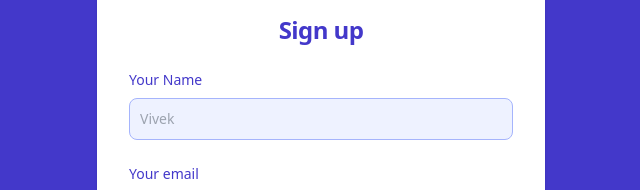
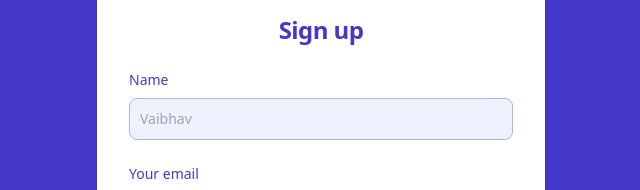
Before and after one commit to Vivek20510/Login-System, a Next.js app: page /register in a window 1280 px wide. Shown: the part 175-365 px from the top of the page, without its empty margins (319-959 px from the left). Built offline with nearby package versions, Linux system fonts and the light colour scheme.

Commit message:
Update register.jsx
changes

```diff
--- a/pages/register.jsx
+++ b/pages/register.jsx
@@ -32,8 +32,8 @@ export default function Register() {
                             </h1>
                             <form onSubmit={handleSubmit} className=" space-y-4 md:space-y-6" action="#">
                                 <div className='text-left'>
-                                    <label htmlFor="name" className="block mb-2 text-sm font-medium text-indigo-700 dark:text-white">Your Name</label>
-                                    <input onChange={(e) => setFormData({ ...formData, name: e.target.value })} type="text" name="name" id="name" className="bg-indigo-50 border border-indigo-300 text-indigo-700 sm:text-sm rounded-lg focus:ring-primary-600 focus:border-primary-600 block w-full p-2.5 dark:bg-indigo-700 dark:border-indigo-600 dark:placeholder-indigo-400 dark:text-white dark:focus:ring-blue-500 dark:focus:border-blue-500" placeholder="Vivek" required="" />
+                                    <label htmlFor="name" className="block mb-2 text-sm font-medium text-indigo-700 dark:text-white"> Name</label>
+                                    <input onChange={(e) => setFormData({ ...formData, name: e.target.value })} type="text" name="name" id="name" className="bg-indigo-50 border border-indigo-300 text-indigo-700 sm:text-sm rounded-lg focus:ring-primary-600 focus:border-primary-600 block w-full p-2.5 dark:bg-indigo-700 dark:border-indigo-600 dark:placeholder-indigo-400 dark:text-white dark:focus:ring-blue-500 dark:focus:border-blue-500" placeholder="Vaibhav" required="" />
                                 </div>
                                 <div className='text-left'>
                                     <label htmlFor="email" className="block mb-2 text-sm font-medium text-indigo-700 dark:text-white">Your email</label>
```
